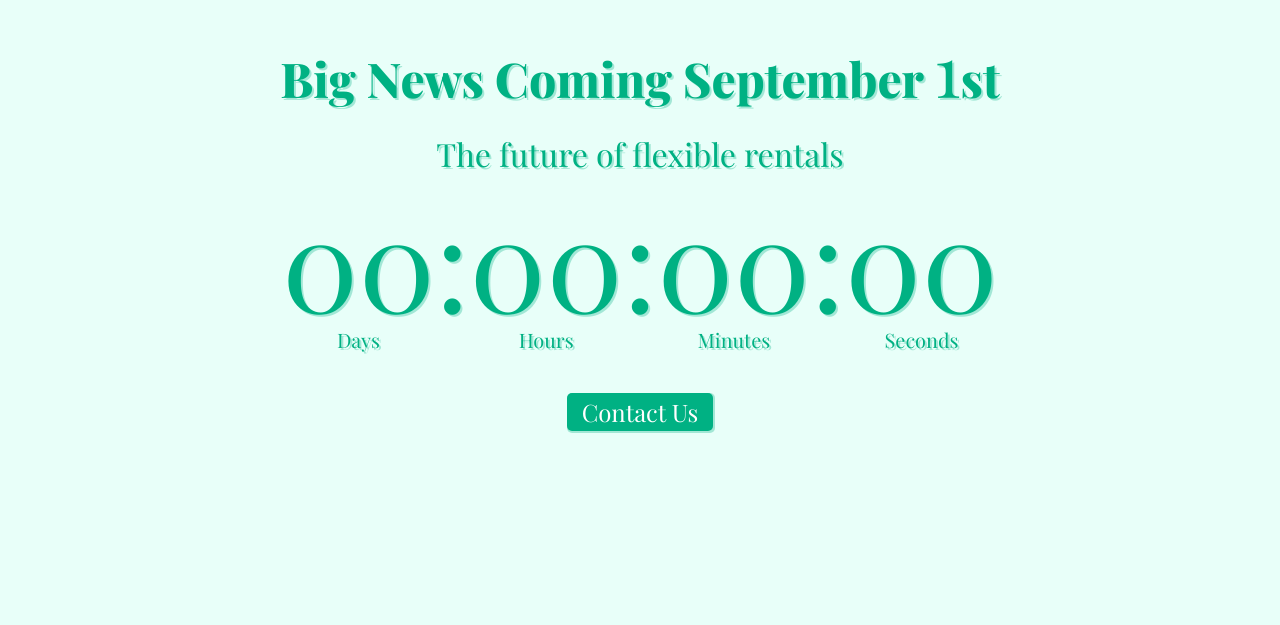
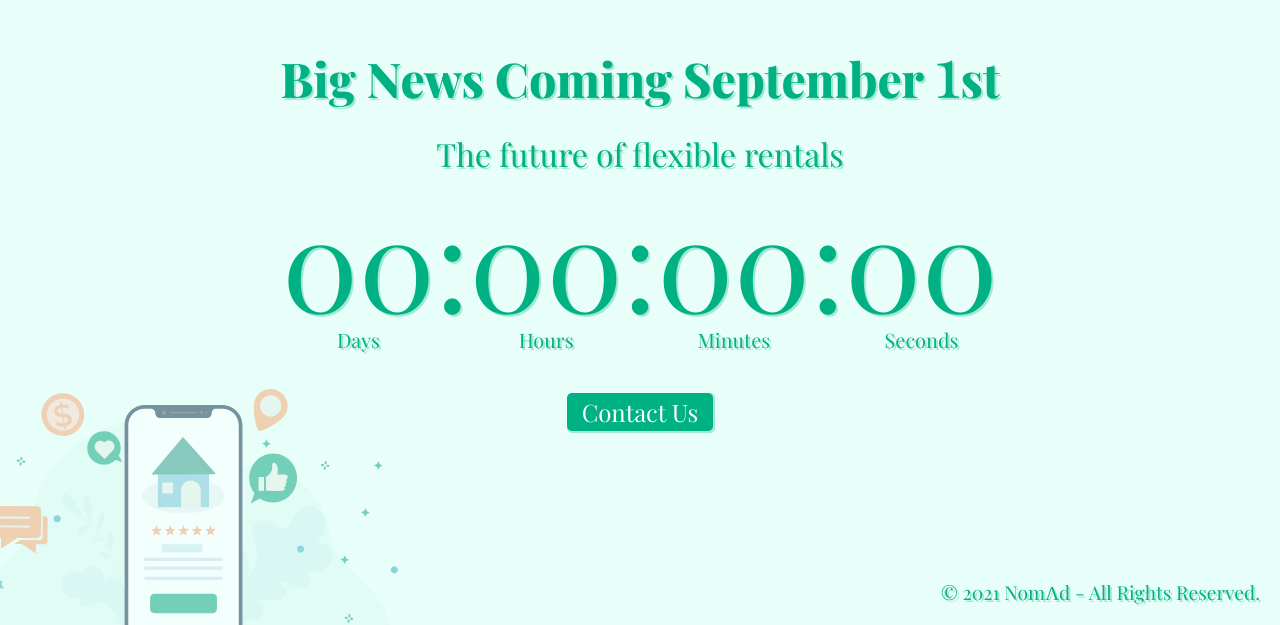
Before and after one commit to staynomad/splash-page, a React (Create React App) app: page / in a window 1280 px wide. Shown: the part 175-800 px from the top of the page. Built offline with nearby package versions, Linux system fonts and the light colour scheme.

Commit message:
add legal text and illustration

```diff
--- a/src/App.js
+++ b/src/App.js
@@ -47,6 +47,12 @@ const App = () => {
           <h6>Contact Us</h6>
         </div>
       </div>
+      <img
+        className="illustration"
+        src="/images/illustration.svg"
+        alt="illustration"
+      />
+      <h6 className="legal">© 2021 NomΛd - All Rights Reserved.</h6>
     </div>
   );
 };
--- a/src/app.css
+++ b/src/app.css
@@ -6,12 +6,14 @@
   display: flex;
   justify-content: center;
   align-items: center;
+  overflow: hidden;
 }
 
 .content {
   display: flex;
   flex-direction: column;
   align-items: center;
+  z-index: 1;
 }
 
 .title {
@@ -89,3 +91,18 @@
   border-radius: 5px;
   z-index: -1;
 }
+
+.illustration {
+  position: absolute;
+  bottom: -50px;
+  left: -50px;
+  width: 35vw;
+  opacity: 0.5;
+}
+
+.legal {
+  position: absolute;
+  font-size: 1.2rem;
+  bottom: 20px;
+  right: 20px;
+}
```
